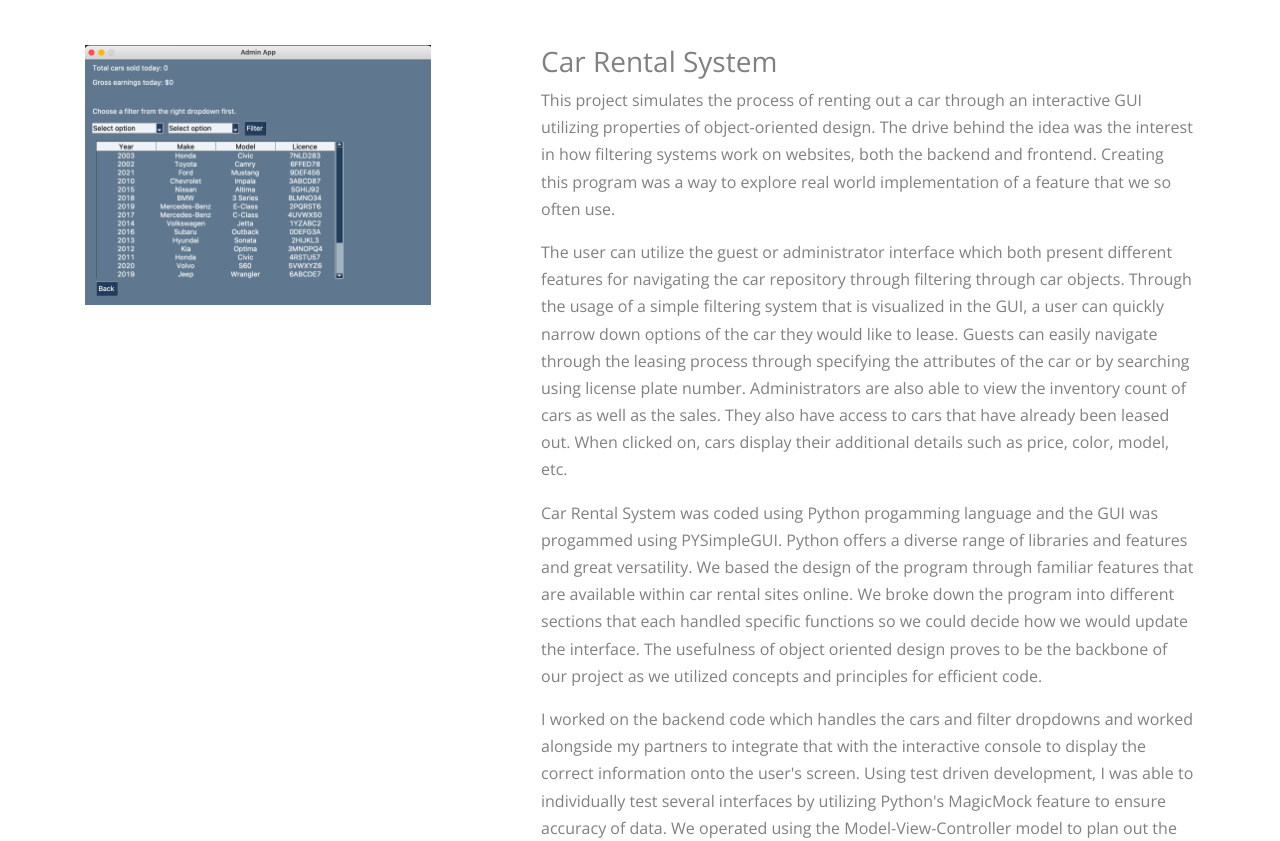
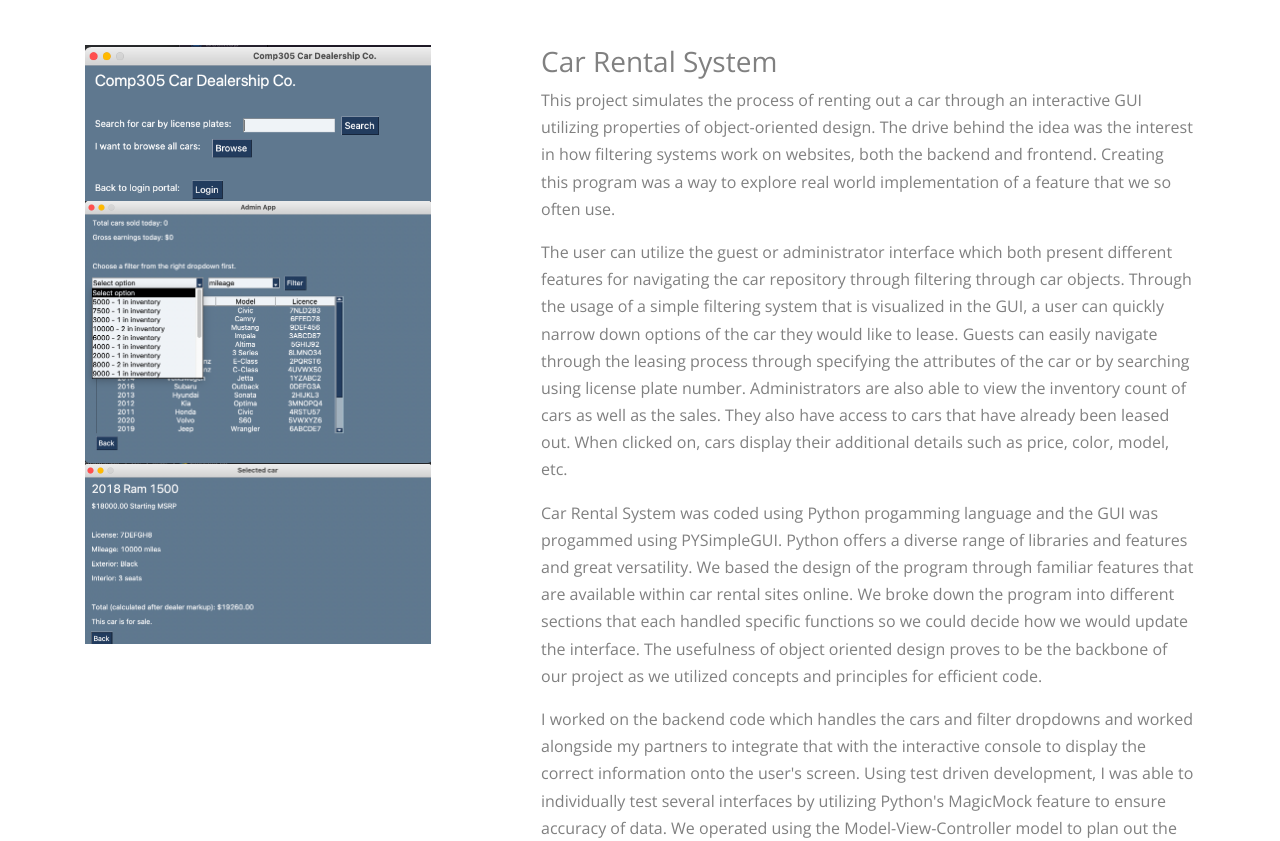
Before and after one commit to wyoung7788/wyoung7788.github.io, a plain HTML site: page index.html in a window 1280 px wide. Shown: the part 747-1588 px from the top of the page. Drawn offline with nearby package versions, Linux system fonts and the light colour scheme; a script that the page names is missing; files whose address does not match are found by name.

Commit message:
adding images for project

```diff
--- a/index.html
+++ b/index.html
@@ -132,7 +132,9 @@
         <div class="row">
           <div class="col-lg-6 mb-5" data-aos="fade-up" data-aos-delay="">
 
-            <img src="images/ConsolePhoto.png" alt="Image of your project" class="img-fluid">
+            <img src="images/guest first screen.png" alt="Image of your project" class="img-fluid">
+            <img src="images/admin console.png" alt="Image of your project" class="img-fluid">
+            <img src="images/admin buy.png" alt="Image of your project" class="img-fluid">
 
           </div>
           <div class="col-lg-5 ml-auto" data-aos="fade-up" data-aos-delay="100">
```
Also changed, not shown: images/ConsolePhoto.png (deleted), images/admin buy.png (added), images/admin console.png (added), images/guest first screen.png (added).
